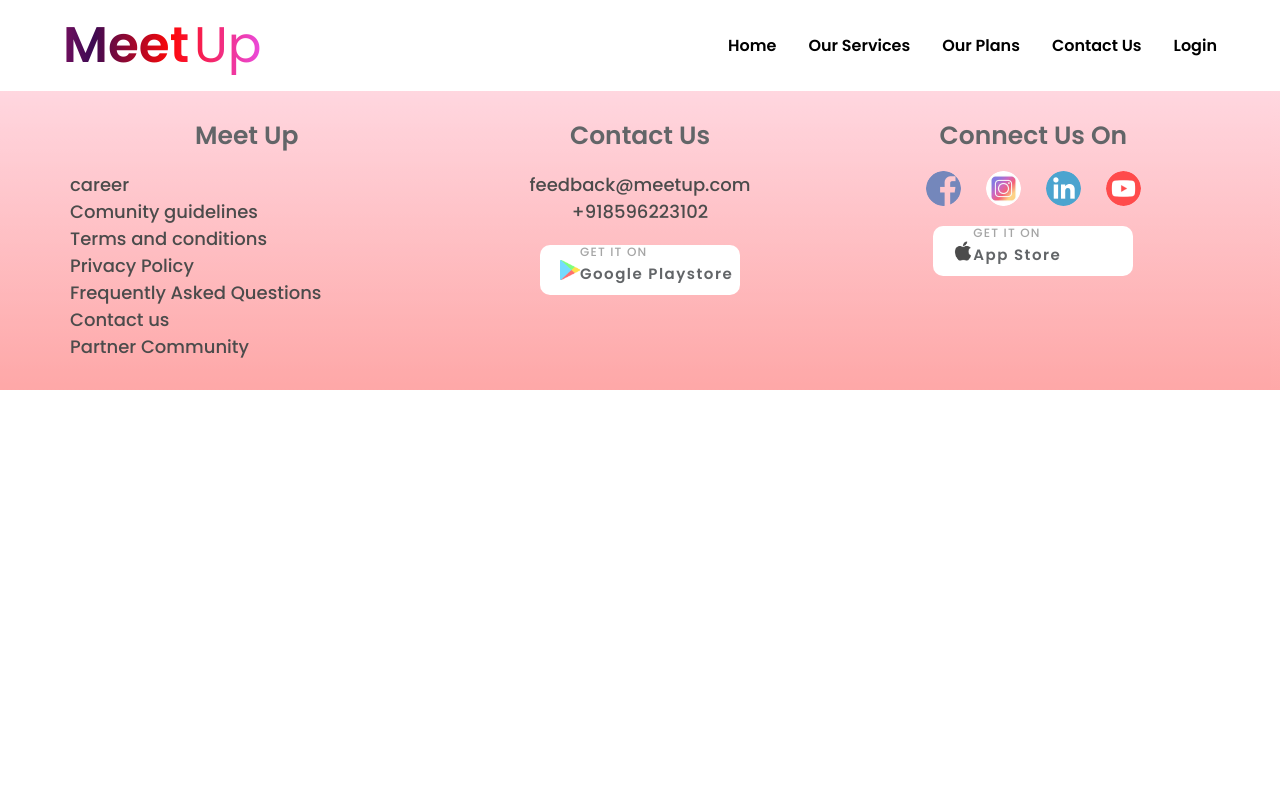
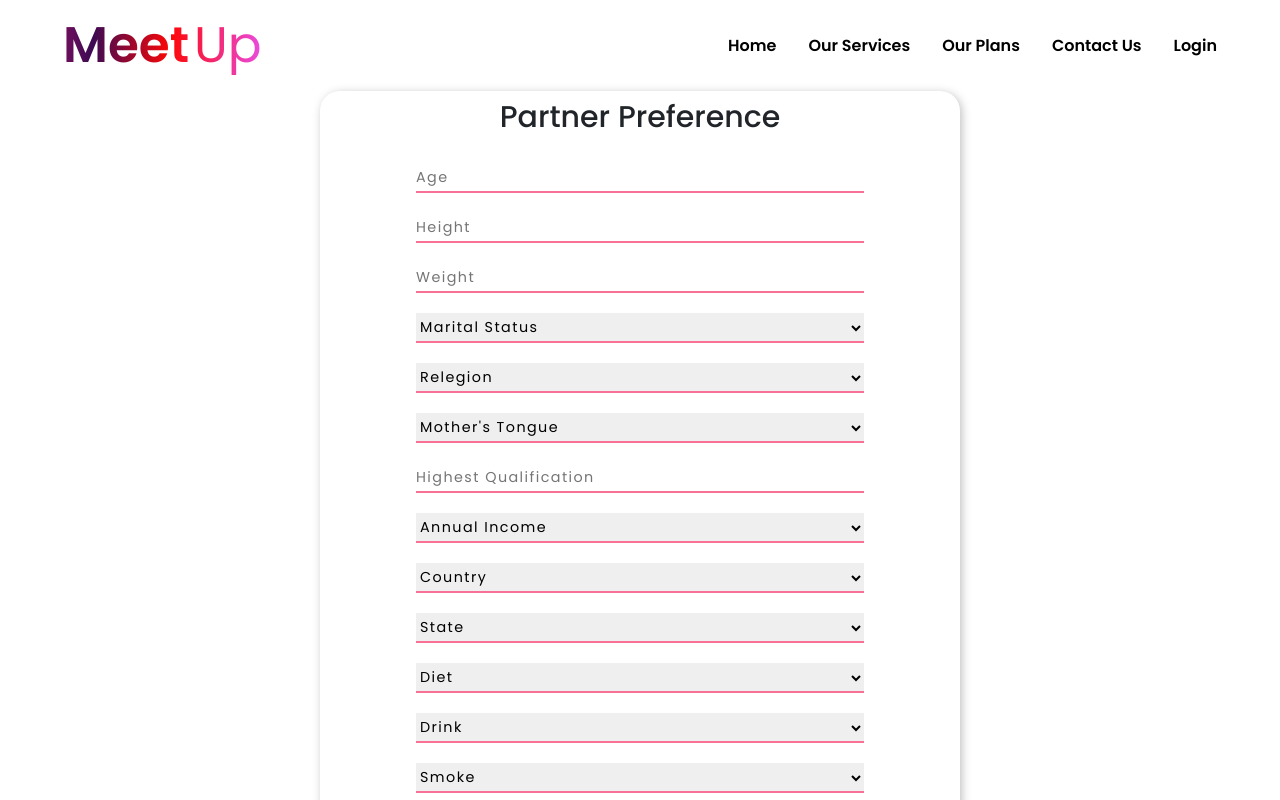
Before and after one commit to KaushalMaster/React_Martrimonial, a React (Create React App) app: page /Registration4 in a window 1280 px wide. Shown: the top 800 px of the page. Built offline with nearby package versions, Linux system fonts and the light colour scheme; no server answers.

Commit message:
designed and created the pages of registrations from 1 to 4

```diff
--- a/src/App.js
+++ b/src/App.js
@@ -28,6 +28,8 @@ import NewUSER from "./Pages/NewUser/NewUSER";
 import Otp from "./Pages/Otp/Otp";
 import Registration1 from "./Pages/Registration1/Registration1";
 import Registration2 from "./Pages/Registration2/Registration2";
+import Registration3 from "./Pages/Registration3/Registration3";
+import Registration4 from "./Pages/Registration4/Registration4";
 
 function App() {
   useEffect(() => {
@@ -63,6 +65,8 @@ function App() {
         <Route path="/Otp" element={<Otp />} />
         <Route path="/Registration1" element={<Registration1 />} />
         <Route path="/Registration2" element={<Registration2 />} />
+        <Route path="/Registration3" element={<Registration3 />} />
+        <Route path="/Registration4" element={<Registration4 />} />
         <Route path="/userprofile" element={<UserProfile />} />
       </Routes>
 
--- a/src/Components/Footer/Footer.css
+++ b/src/Components/Footer/Footer.css
@@ -8,6 +8,7 @@
   );
   opacity: 0.7;
   padding: 30px 50px;
+  margin-top: 100px;
 }
 
 .footer__links {
--- a/src/Pages/Login/Login.css
+++ b/src/Pages/Login/Login.css
@@ -11,8 +11,10 @@
   align-items: center;
   justify-content: center;
   width: 50%;
-  height: 70%;
+  height: 100%;
   gap: 20px;
+  margin-top: 120px;
+  /* margin-bottom: 300px; */
 
   box-shadow: 2px 2px 10px rgba(0, 0, 0, 0.25);
   border-radius: 20px;
@@ -39,17 +41,20 @@
     #f97096 16.59%,
     rgba(253, 7, 7, 0.8) 99.79%
   );
+  margin-top: -10px;
+  margin-bottom: 10px;
 }
 
-.login h2{
+.login h2 {
   font-size: 30px;
 }
 
-.login-padding{
-  padding: 20px 0px;
-}
+/* .login-padding {
+  padding: 0px 0px;
+  margin-bottom: 00px;
+} */
 
-.OTP_input input{
+.OTP_input input {
   text-align: center;
   width: 20%;
   margin-bottom: 20px;
--- a/src/Pages/Registration1/Registration1.css
+++ b/src/Pages/Registration1/Registration1.css
@@ -1,10 +1,19 @@
 .title {
   margin-top: 60px;
 }
-.gender {
+.gender_state {
   width: 70%;
 }
 
+/* .login__wrapepr {
+  height: 550px;
+  margin-top: -60px;
+}
+
 .login {
-  max-height: 900px;
+  margin-top: 50px;
 }
+.login-padding {
+  height: 670px;
+}
+ */
--- a/src/Pages/Registration1/Registration1.jsx
+++ b/src/Pages/Registration1/Registration1.jsx
@@ -13,6 +13,87 @@ const Registration1 = () => {
   };
 
   return (
+    <div>
+      <div className="login__wrapepr">
+        <div className="login login-padding">
+          <h2>Personal Details</h2>
+          <div className="gender_state">
+            <select className="gender">
+              <option value="">Gender</option>
+              <option value="Male">Male</option>
+              <option value="Female">Female</option>
+            </select>
+          </div>
+          <input
+            placeholder="DOB"
+            type="Date"
+            className="dob"
+            // onChange={(e) => setuser_name(e.target.value)}
+          />
+          <input
+            placeholder="Height"
+            type="text"
+            // onChange={(e) => setuser_name(e.target.value)}
+          />
+          <input
+            placeholder="Weight"
+            type="text"
+            // onChange={(e) => setuser_name(e.target.value)}
+          />
+          <input
+            placeholder="City"
+            type="text"
+            // onChange={(e) => setuser_name(e.target.value)}
+          />
+          <input
+            placeholder="Settle Down"
+            type="text"
+            // onChange={(e) => setuser_name(e.target.value)}
+          />
+          <input
+            placeholder="Community"
+            type="text"
+            // onChange={(e) => setuser_name(e.target.value)}
+          />
+          <select className="gender_state">
+            <option value="">Mothers Tongue</option>
+            <option value="Hindi">Hindi</option>
+            <option value="Gujarti">Gujarati</option>
+            <option value="Marathi">Marathi</option>
+            <option value="Bengali">Bengali</option>
+          </select>
+          <select className="gender_state">
+            <option value="">Marital Status</option>
+            <option value="Married">Married</option>
+            <option value="Un_Married">Un-Married</option>
+          </select>
+
+          <select className="gender_state">
+            <option value="">Food Preference</option>
+            <option value="Vegeterian">Vegeterian</option>
+            <option value="Non_Vegeterian">Non-Vegeterian</option>
+          </select>
+
+          <select className="gender_state">
+            <option value="">Smoke</option>
+            <option value="Ocassionally">Occasionally</option>
+            <option value="Never">Never</option>
+            <option value="Sometimes">Sometimes</option>
+          </select>
+
+          <select className="gender_state">
+            <option value="">Drink</option>
+            <option value="Ocassionally">Occasionally</option>
+            <option value="Never">Never</option>
+            <option value="Sometimes">Sometimes</option>
+          </select>
+          <div id="recaptcha"></div>
+          {/* onClick={handleSubmit} */}
+          <button className="text-light">Next</button>
+        </div>
+      </div>
+    </div>
+  );
   // <div className="signup">
   //   <div className="signup__top">
   //     <div className="signup__left">
@@ -149,73 +230,6 @@ const Registration1 = () => {
 
   //   <button onClick={routeChange}>Submit</button>
   // </div>
-    <div>
-      <div className="login__wrapepr">
-        <div className="login login-padding">
-          <h2 className="title">Personal Details</h2>
-          <select name="drink" id="" className="gender">
-            <option value="null">select gender</option>
-            <option value="Male">Male</option>
-            <option value="Female">Female</option>
-            <option value="Other">Other</option>
-          </select>
-          <input
-            placeholder="Date Of Birth"
-            type="Date"
-            // onChange={(e) => setuser_name(e.target.value)}
-          />
-          <input
-            placeholder="Height"
-            type="text"
-            // onChange={(e) => setuser_name(e.target.value)}
-          />
-          <input
-            placeholder="Weight"
-            type="text"
-            // onChange={(e) => setuser_name(e.target.value)}
-          />
-          <input
-            placeholder="State"
-            type="text"
-            // onChange={(e) => setuser_name(e.target.value)}
-          />
-          <input
-            placeholder="City"
-            type="text"
-            // onChange={(e) => setuser_name(e.target.value)}
-          />
-          <input
-            placeholder="Country"
-            type="text"
-            // onChange={(e) => setuser_name(e.target.value)}
-          />
-          <input
-            placeholder="Settle Down"
-            type="text"
-            // onChange={(e) => setuser_name(e.target.value)}
-          />
-          <input
-            placeholder="Community"
-            type="text"
-            // onChange={(e) => setuser_name(e.target.value)}
-          />
-          <input
-            placeholder="Mother's Tongue"
-            type="text"
-            // onChange={(e) => setuser_name(e.target.value)}
-          />
-          <input
-            placeholder="Marital Status"
-            type="text"
-            // onChange={(e) => setuser_name(e.target.value)}
-          />
-          <div id="recaptcha"></div>
-          {/* onClick={handleSubmit} */}
-          <button className="text-light">Next</button>
-        </div>
-      </div>
-    </div>
-  );
 };
 
 export default Registration1;
--- a/src/Pages/Registration2/Registration2.jsx
+++ b/src/Pages/Registration2/Registration2.jsx
@@ -6,7 +6,7 @@ function Registration2() {
     <div>
       <div className="login__wrapepr">
         <div className="login login-padding">
-          <h2>User Details</h2>
+          <h2>Education/Carrer Details</h2>
           <input
             placeholder="Higher Qualification"
             type="text"
@@ -42,6 +42,7 @@ function Registration2() {
             type="text"
             // onChange={(e) => setuser_name(e.target.value)}
           />
+
           <div id="recaptcha"></div>
           {/* onClick={handleSubmit} */}
           <button className="text-light">Next</button>
--- /dev/null
+++ b/src/Pages/Registration3/Registration3.jsx
@@ -0,0 +1,55 @@
+import React from "react";
+
+function Registration3() {
+  return (
+    <div>
+      <div className="login__wrapepr">
+        <div className="login login-padding">
+          <h2>Family Details</h2>
+          <div className="gender_state">
+            <select className="gender">
+              <option value="">Father's Occupation</option>
+              <option value="Service">Service</option>
+              <option value="Job">Job</option>
+              <option value="Business">Business</option>
+            </select>
+          </div>
+          <div className="gender_state">
+            <select className="gender">
+              <option value="">Mother's Occupation</option>
+              <option value="HouseWife">HouseWife</option>
+              <option value="Service">Service</option>
+              <option value="Job">Job</option>
+              <option value="Business">Business</option>
+            </select>
+          </div>
+          <input
+            placeholder="No. Of Brother"
+            type="text"
+            // onChange={(e) => setuser_name(e.target.value)}
+          />
+          <input
+            placeholder="No. Of Sister"
+            type="text"
+            // onChange={(e) => setuser_name(e.target.value)}
+          />
+          <input
+            placeholder="No. of Married Brother"
+            type="text"
+            // onChange={(e) => setuser_name(e.target.value)}
+          />
+          <input
+            placeholder="No. of Married Sister"
+            type="text"
+            // onChange={(e) => setuser_name(e.target.value)}
+          />
+          <div id="recaptcha"></div>
+          {/* onClick={handleSubmit} */}
+          <button className="text-light">Next</button>
+        </div>
+      </div>
+    </div>
+  );
+}
+
+export default Registration3;
--- /dev/null
+++ b/src/Pages/Registration4/Registration4.css
@@ -0,0 +1,3 @@
+.title_partnerpreference {
+  margin-top: 10px;
+}
--- /dev/null
+++ b/src/Pages/Registration4/Registration4.jsx
@@ -0,0 +1,109 @@
+import React from "react";
+
+function Registration4() {
+  return (
+    <div>
+      <div className="login__wrapepr">
+        <div className="login login-padding">
+          <h2 className="title_partnerpreference">Partner Preference</h2>
+          <input
+            placeholder="Age"
+            type="text"
+            // onChange={(e) => setuser_name(e.target.value)}
+          />
+          <input
+            placeholder="Height"
+            type="text"
+            // onChange={(e) => setuser_name(e.target.value)}
+          />
+          <input
+            placeholder="Weight"
+            type="text"
+            // onChange={(e) => setuser_name(e.target.value)}
+          />
+          <div className="gender_state">
+            <select className="gender">
+              <option value="">Marital Status</option>
+              <option value="Married">Married</option>
+              <option value="Un-Married">Un-Married</option>
+            </select>
+          </div>
+          <div className="gender_state">
+            <select className="gender">
+              <option value="">Relegion</option>
+              <option value="Hindu">Hindu</option>
+              <option value="Muslim">Muslim</option>
+            </select>
+          </div>
+          <div className="gender_state">
+            <select className="gender">
+              <option value="">Mother's Tongue</option>
+              <option value="Hindi">Hindi</option>
+              <option value="Gujarati">Gujarati</option>
+            </select>
+          </div>
+
+          <input
+            placeholder="Highest Qualification"
+            type="text"
+            // onChange={(e) => setuser_name(e.target.value)}
+          />
+
+          <div className="gender_state">
+            <select className="gender">
+              <option value="">Annual Income</option>
+              <option value="0-2_LPA">0-2 LPA</option>
+              <option value="2-7_LPA">2-7 LPA</option>
+            </select>
+          </div>
+
+          <div className="gender_state">
+            <select className="gender">
+              <option value="">Country</option>
+              <option value="India">India</option>
+              <option value="USA">USA</option>
+            </select>
+          </div>
+
+          <div className="gender_state">
+            <select className="gender">
+              <option value="">State</option>
+              <option value="Gujarat">Gujarat</option>
+              <option value="Ahmedabad">Ahmedabad</option>
+            </select>
+          </div>
+
+          <div className="gender_state">
+            <select className="gender">
+              <option value="">Diet</option>
+              <option value="Vegeterian">Vegeterian</option>
+              <option value="Non-Vegeterian">Non-Vegeterian</option>
+            </select>
+          </div>
+
+          <div className="gender_state">
+            <select className="gender">
+              <option value="">Drink</option>
+              <option value="Ocassionally">Ocassionally</option>
+              <option value="Never">Never</option>
+              <option value="Sometimes">Sometimes</option>
+            </select>
+          </div>
+          <div className="gender_state">
+            <select className="gender">
+              <option value="">Smoke</option>
+              <option value="Ocassionally">Ocassionally</option>
+              <option value="Never">Never</option>
+              <option value="Sometimes">Sometimes</option>
+            </select>
+          </div>
+          <div id="recaptcha"></div>
+          {/* onClick={handleSubmit} */}
+          <button className="text-light">Next</button>
+        </div>
+      </div>
+    </div>
+  );
+}
+
+export default Registration4;
```
Also changed, not shown: src/Pages/Registration3/Registration3.css (added). Lines whose indentation alone changed are shown as unchanged.
